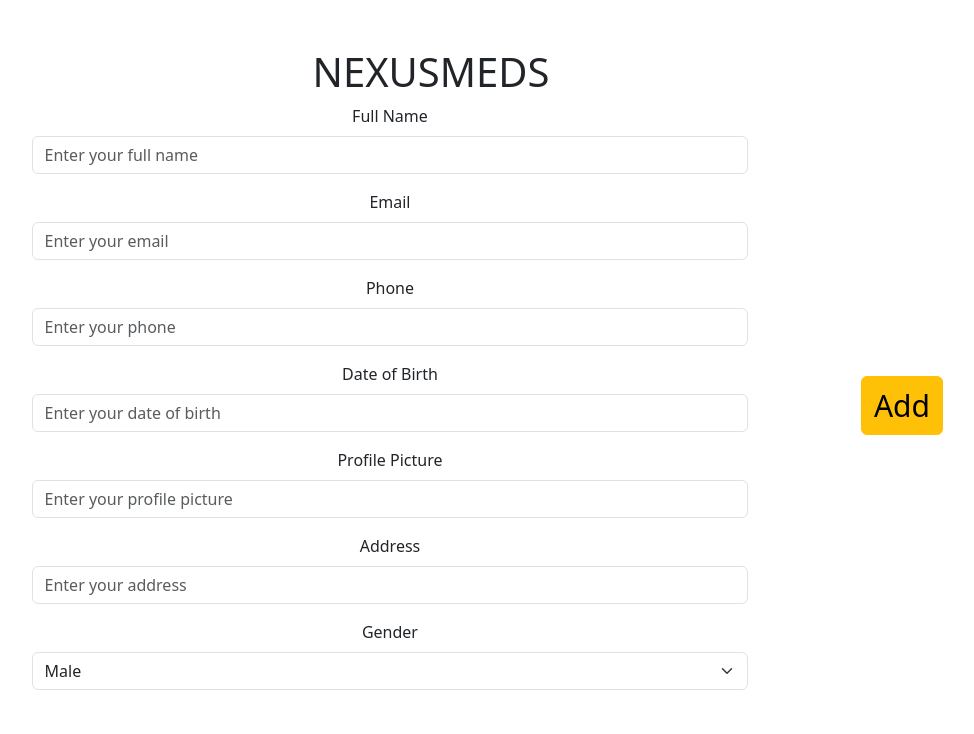
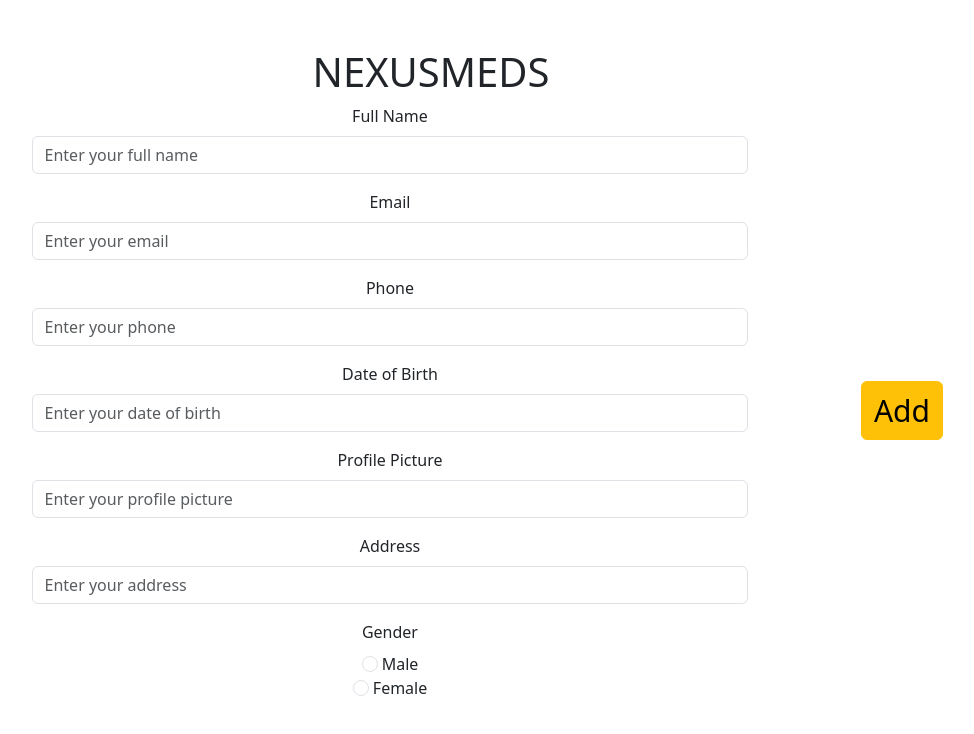
Before and after one commit to NIHAJ-RARBA/NexusMeds, a React (Create React App) app in the folder frontend/: page /signup in a window 1280 px wide. Shown: the top 734 px of the page, without its empty margins (209-1183 px from the left). Built offline with nearby package versions, Linux system fonts and the light colour scheme.

Commit message:
Fixed gender selection

```diff
--- a/frontend/public/index.html
+++ b/frontend/public/index.html
@@ -24,7 +24,7 @@
       work correctly both with client-side routing and a non-root public URL.
       Learn how to configure a non-root public URL by running `npm run build`.
     -->
-    <title>React App</title>
+    <title>NEXUSMEDS</title>
   </head>
   <body>
     <noscript>You need to enable JavaScript to run this app.</noscript>
--- a/frontend/src/components/editprofile.js
+++ b/frontend/src/components/editprofile.js
@@ -116,7 +116,7 @@ const EDITPROFILE = ({ user }) => {
                                 id="gender"
                                 placeholder="Select gender"
                                 value={gender}
-                                onChange={e => setGender(e.target.value === 'male')}
+                                onChange={e => setGender(e.target.value === true)}
                             >
                                 <option value={true}>Male</option>
                                 <option value={false}>Female</option>
--- a/frontend/src/components/homepage.js
+++ b/frontend/src/components/homepage.js
@@ -46,6 +46,7 @@ const HOMEPAGE = () => {
 
             }> See home page </button>
 
+
         </div>
     );
 };
--- a/frontend/src/components/signup.js
+++ b/frontend/src/components/signup.js
@@ -131,20 +131,33 @@ const SIGNUP = () => {
                     />
                 </FormGroup>
 
-                <FormGroup>
-                    <Label for="gender">Gender</Label>
-                    <Input
-                        type="select"
-                        name="gender"
-                        id="gender"
-                        placeholder="Select gender"
-                        value={gender}
-                        onChange={e => setGender(e.target.value === 'male')}
-                    >
-                        <option value={true}>Male</option>
-                        <option value={false}>Female</option>
-                    </Input>
-                </FormGroup>
+                    <FormGroup>
+                        <Label for="gender">Gender</Label>
+                        <div>
+                            <Label check>
+                                <Input
+                                    type="radio"
+                                    name="gender"
+                                    value={true}
+                                    checked={gender === true}
+                                    onChange={e => setGender(true)}
+                                />{' '}
+                                Male
+                            </Label>
+                        </div>
+                        <div>
+                            <Label check>
+                                <Input
+                                    type="radio"
+                                    name="gender"
+                                    value={false}
+                                    checked={gender === false}
+                                    onChange={e => setGender(false)}
+                                />{' '}
+                                Female
+                            </Label>
+                        </div>
+                    </FormGroup>
 
             </Form>
 
```
